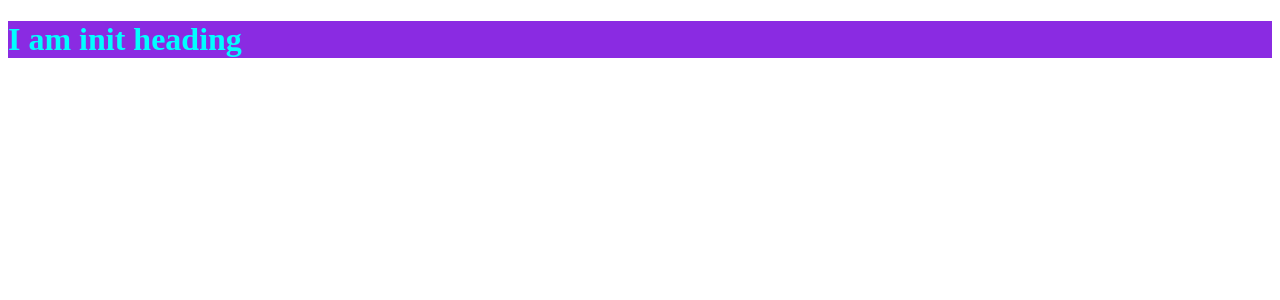
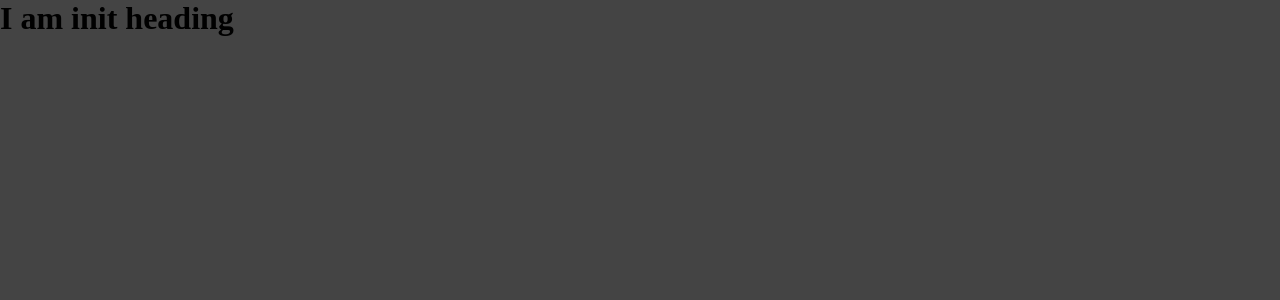
Before and after one commit to volodinSergey/my-ui-dashboard, a Vue app: page / in a window 1280 px wide. Shown: the top 300 px of the page. Built offline with nearby package versions, Linux system fonts and the light colour scheme.

Commit message:
[init:5-th step]: Added app folder and styles folder with basic settings

```diff
--- a/src/App.vue
+++ b/src/App.vue
@@ -6,12 +6,4 @@
   </div>
 </template>
 
-<style scoped lang="scss">
-.init {
-  background-color: blueviolet;
-
-  &__heading {
-    color: aqua;
-  }
-}
-</style>
+<style scoped lang="scss"></style>
--- /dev/null
+++ b/src/app/styles/_global.scss
@@ -0,0 +1 @@
+/* Global styles like body settings , lasyouts settings and so on will be here soon ....*/
--- /dev/null
+++ b/src/app/styles/_reset.scss
@@ -0,0 +1,26 @@
+*,
+*::before,
+*::after {
+    margin: 0;
+    padding: 0;
+    border: none;
+}
+button,
+a,
+select,
+option {
+    cursor: pointer;
+}
+button {
+    background-color: transparent;
+}
+img {
+    object-fit: cover;
+}
+a {
+    text-decoration: none;
+    color: inherit;
+}
+li {
+    list-style: none;
+}
--- /dev/null
+++ b/src/app/styles/main.scss
@@ -0,0 +1,7 @@
+@import "./reset";
+@import "./global";
+
+/* Just test color for testing*/
+body {
+    background-color: #444;
+}
--- a/src/main.ts
+++ b/src/main.ts
@@ -1,5 +1,6 @@
 import { createApp } from 'vue'
-
 import App from './App.vue'
 
+import './app/styles/main.scss'
+
 createApp(App).mount('#app')
```
